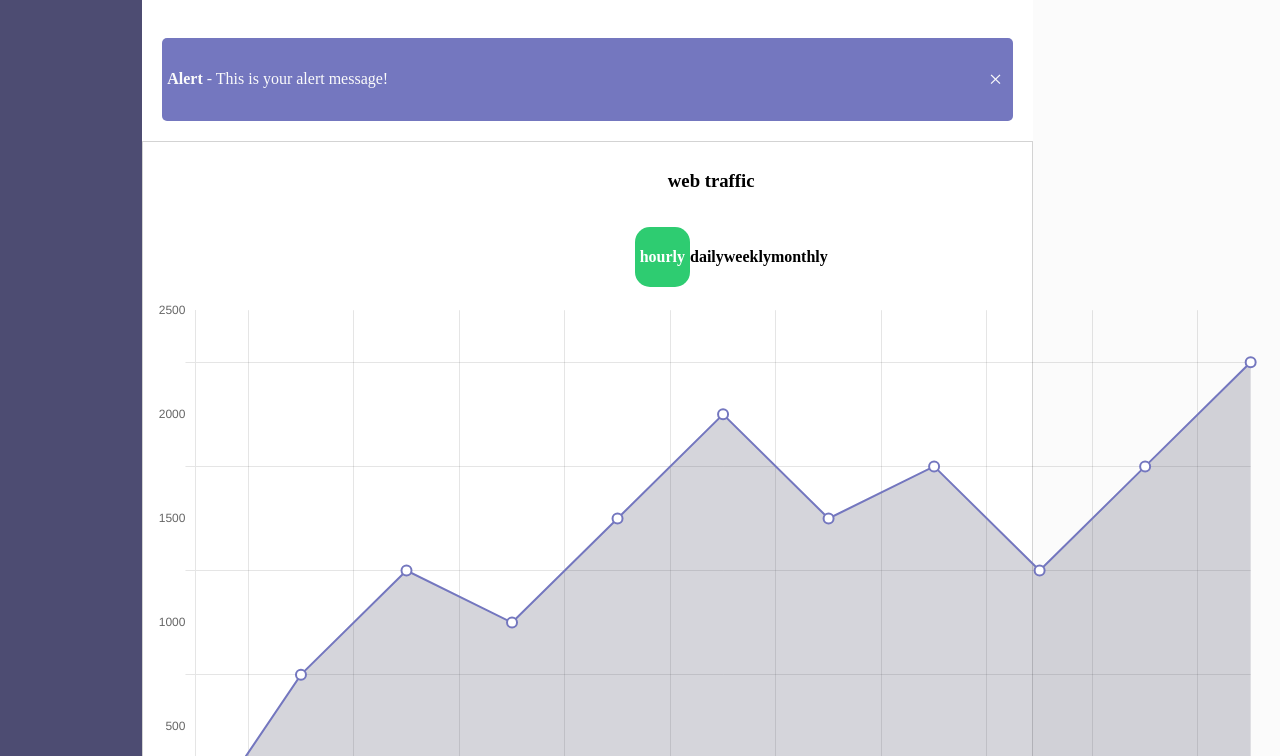
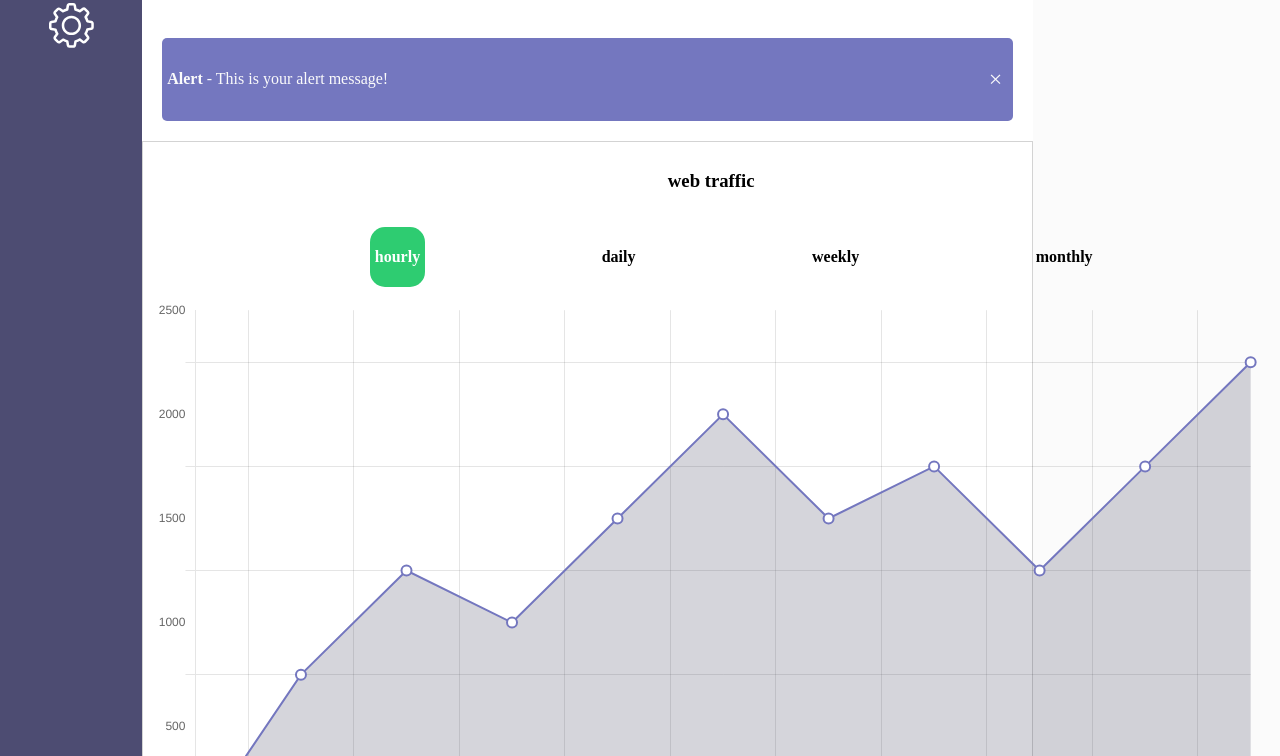
Before and after one commit to MattHill94/TeamTreehouse_FEWD_project_7, a plain HTML site: page index.html in a window 1280 px wide. Shown: the part 239-995 px from the top of the page. Drawn offline with nearby package versions, Linux system fonts and the light colour scheme.

Commit message:
Update styles.css

```diff
--- a/css/styles.css
+++ b/css/styles.css
@@ -82,11 +82,15 @@ grid-area: nav;
     background-color: #4d4c72;
     display: flex;
     justify-content: space-evenly;
-align-items: baseline;
-padding: 0;
+    padding: 15px;
+
 }
 
-
+nav a svg {
+    width: 2.8em;
+    height: 2.8em;
+    fill: white;
+}
 .icon {
   margin-top: 4px;
   width: 21px;
@@ -172,15 +176,7 @@ height: 18px;
 
 ::placeholder {
     color: silver;
-opacity: 1; /* Search placeholder text for Firefox */
-}
-
-:-ms-input-placeholder { /* Search placeholder text for Internet Explorer */
-color: silver;
-}
-
-::-ms-input-placeholder { /* Search placeholder text for Microsoft Edge */
-color: silver;
+    opacity: 1;
 }
 
 .alert-container {
@@ -227,8 +223,8 @@ flex-direction: column;
 
 .time-frame {
     display: flex;
-justify-content: center;
-align-items: center;
+    justify-content: space-evenly;
+    align-items: flex-start;
 }
 
 .hourly {
@@ -300,13 +296,11 @@ color: gray;
     grid-area: daily-traffic;
 }
 
-/* Mobile users widget ---------------------*/
 
 .mobile-users {
     grid-area: mobile-users;
 }
 
-/* Social stats widget ------------------*/
 
 .social-stats {
     grid-area: social-stats;
@@ -370,7 +364,6 @@ border-bottom: 0;
     border-left: 0;
 }
 
-/* Recent activity widget ----------------------------------*/
 
 .recent-activity {
     grid-area: recent-activity;
@@ -424,6 +417,7 @@ border-left: 0;
     font-size: 2rem;
     margin: 0 1rem;
 }
+
 .message-user {
     grid-area: message-user;
 }
@@ -469,6 +463,7 @@ border-radius: 5px;
 .settings {
     grid-area: settings;
     border-bottom: none;
+
 }
 
 .toggles {
@@ -553,6 +548,7 @@ margin-left: 10px;
         grid-area: nav;
         flex-direction: column;
         align-items: center;
+        justify-content: flex-start;
     }
 
     .main-container {
@@ -574,7 +570,6 @@ margin-left: 10px;
 
 
 @media screen and (min-width: 1024px) {
-
         .container {
         display: grid;
         grid-template-columns: 0.25fr 2fr;
@@ -592,6 +587,8 @@ margin-left: 10px;
         grid-area: nav;
         flex-direction: column;
         align-items: center;
+        justify-content: flex-start;
+
     }
 
     .main-container {
@@ -605,8 +602,7 @@ margin-left: 10px;
             "daily-traffic mobile-users"
             "social-stats social-stats"
             "new-members recent-activity"
-            "message-user message-user"
-            "settings settings";
+            "message-user settings";
     }
 
     .dashboard {
```
Lines whose indentation alone changed are shown as unchanged.
